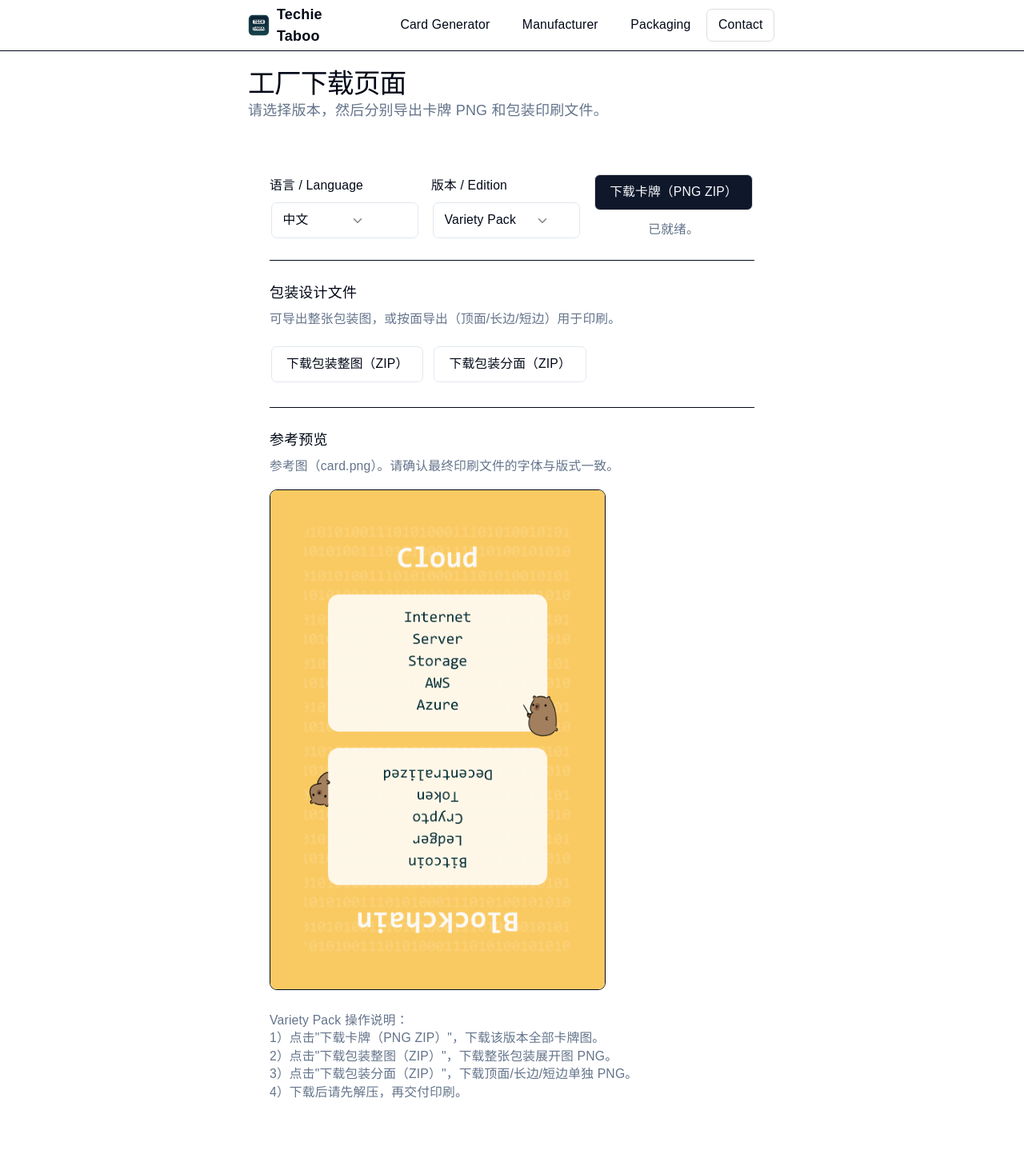
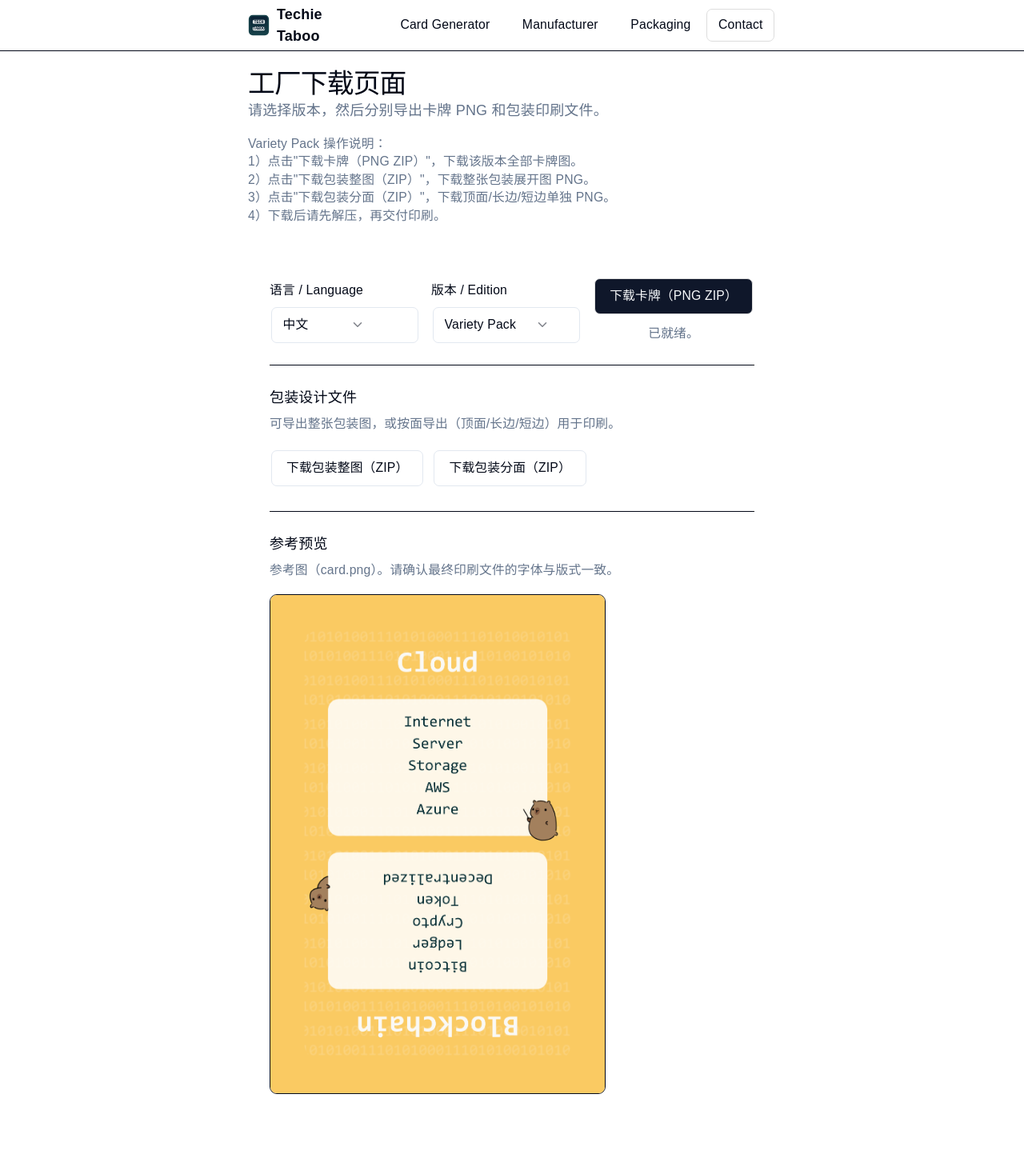
Before and after one commit to natashaannn/tech-taboo, a React (Vite) app: page /manufacturer in a window 1280 px wide. Shown: the top 1458 px of the page at 80% size. Built offline with nearby package versions, Linux system fonts and the light colour scheme.

Commit message:
move instructions up

```diff
--- a/src/pages/Manufacturer.tsx
+++ b/src/pages/Manufacturer.tsx
@@ -317,6 +317,9 @@
           <div>
             <h1 className="text-3xl font-bold tracking-tight">{t.title}</h1>
             <p className="text-muted-foreground">{t.subtitle}</p>
+            <div className="mt-4 text-sm text-muted-foreground whitespace-pre-line">
+              {t.instructions(edition?.label || selectedEdition)}
+            </div>
           </div>
 
           <Card>
@@ -420,10 +423,6 @@
                   className="w-full max-w-[420px] h-auto border rounded-lg bg-white"
                 />
               </div>
-
-              <div className="text-sm text-muted-foreground whitespace-pre-line">
-                {t.instructions(edition?.label || selectedEdition)}
-              </div>
             </CardContent>
           </Card>
 
```
